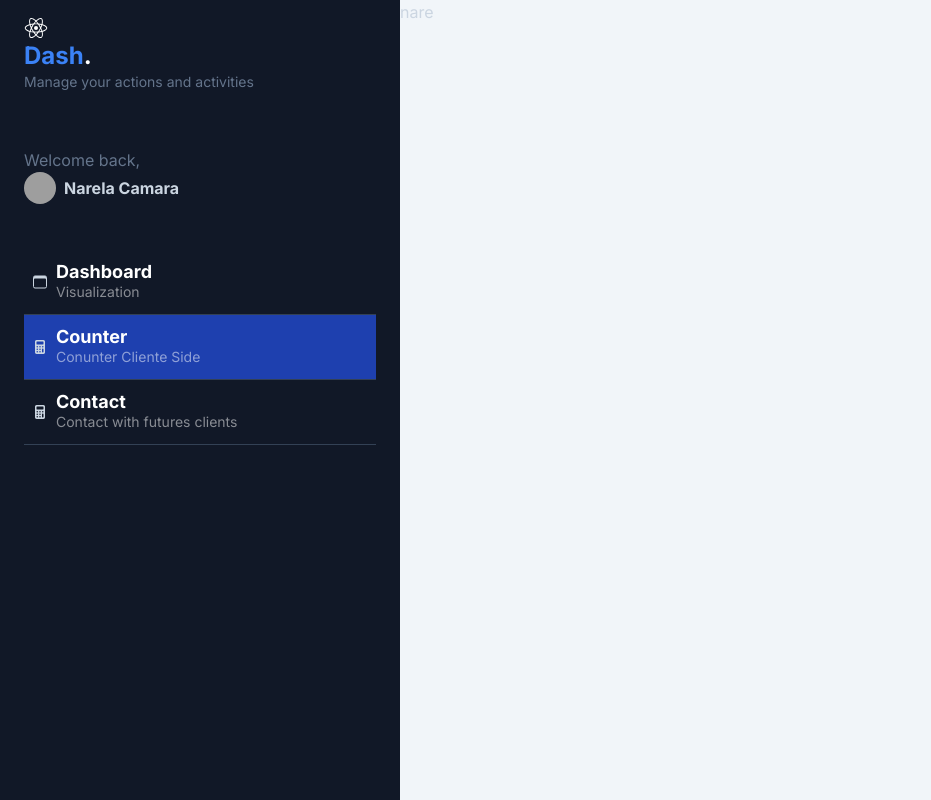
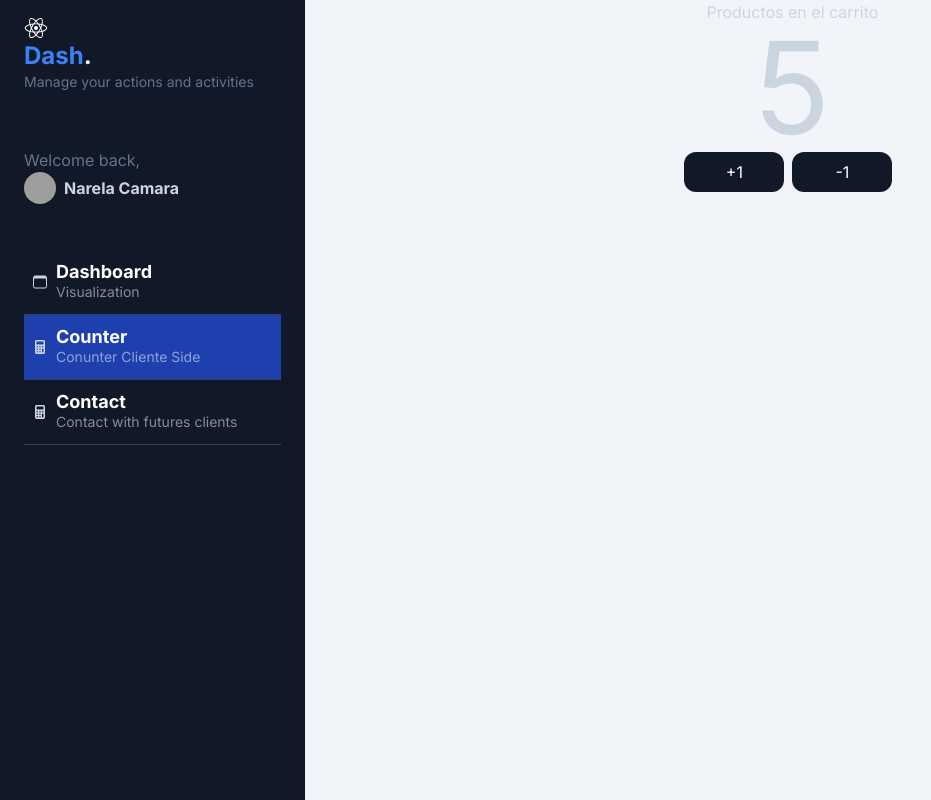
Before and after one commit to NarelaCamara/next, a Next.js app: page /counter in a window 1280 px wide. Shown: the whole page, without its empty margins (0-931 px from the left). Built offline with nearby package versions, Linux system fonts and the light colour scheme; grey boxes are pictures that could not be loaded.

Commit message:
feat: counter

```diff
--- a/app/(general)/counter/page.tsx
+++ b/app/(general)/counter/page.tsx
@@ -1,7 +1,30 @@
+"use client";
+import { Metadata } from "next";
 import * as React from "react";
 
 export interface IPageProps {}
 
 export default function CounterPage(props: IPageProps) {
-  return <div>nare</div>;
+  const [count, setCount] = React.useState(5);
+  return (
+    <div className="flex flex-col items-center jutify-center w-full h-full">
+      <span> Productos en el carrito</span>
+      <span className="text-9xl">{count}</span>
+      <div className="flex">
+        <button
+          className="flex items-center justify-center p-2 rounded-xl bg-gray-900 text-white hover:bg-gray-600 transition-all w-[100px] mr-2"
+          onClick={() => setCount(count + 1)}
+        >
+          +1
+        </button>
+
+        <button
+          className="flex items-center justify-center p-2 rounded-xl bg-gray-900 text-white hover:bg-gray-600 transition-all w-[100px] mr-2"
+          onClick={() => setCount(count - 1)}
+        >
+          -1
+        </button>
+      </div>
+    </div>
+  );
 }
```
